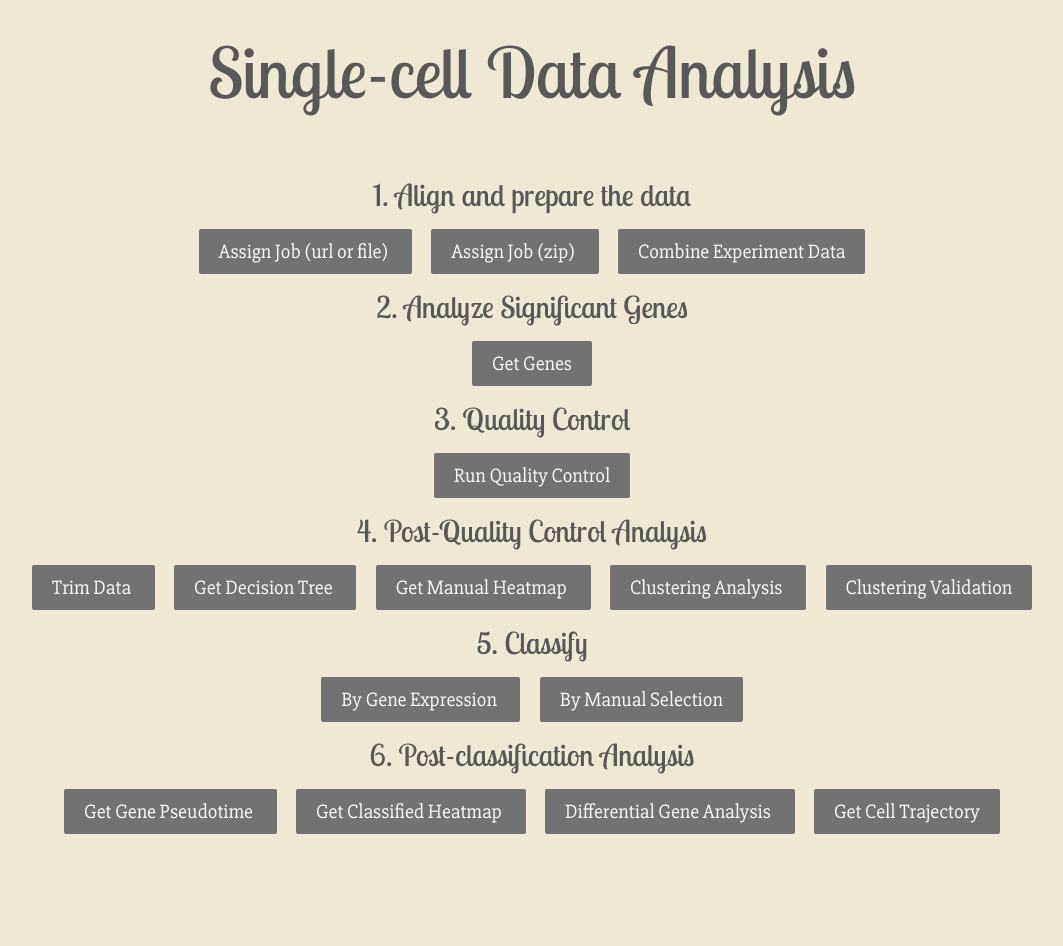
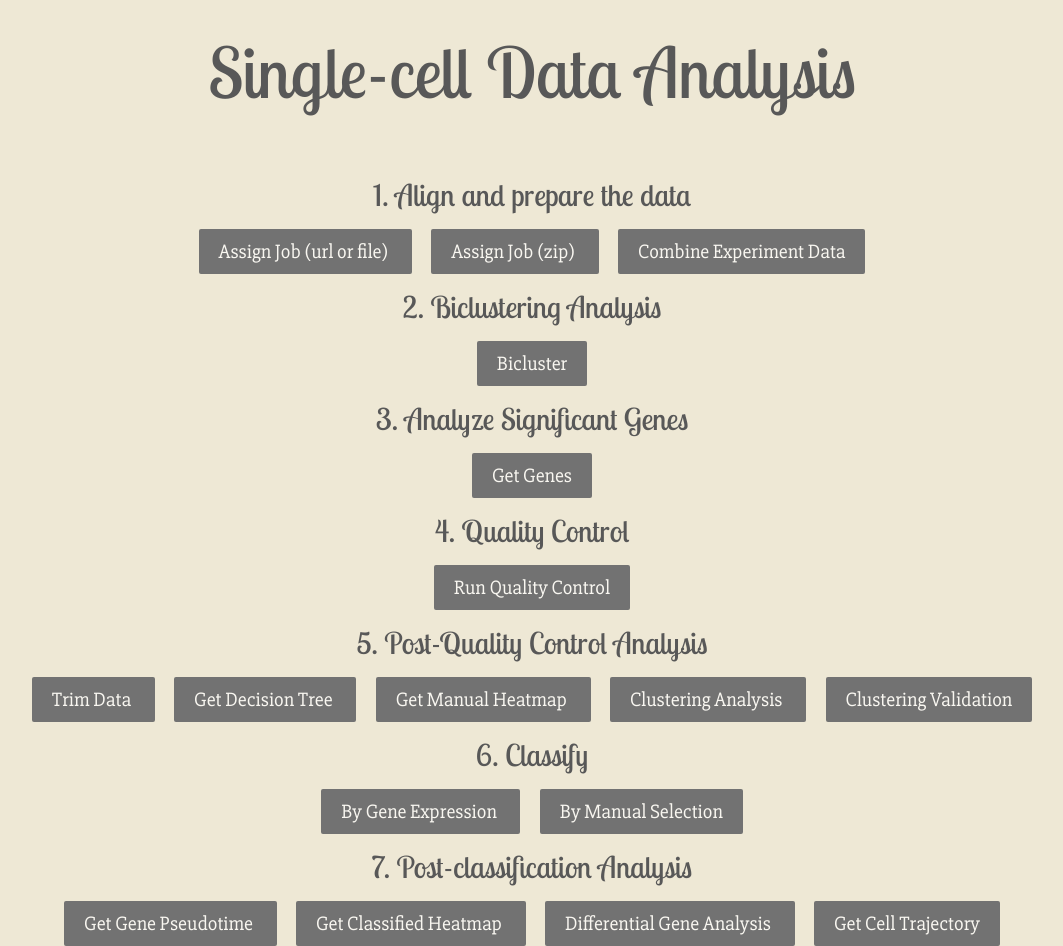
Before and after one commit to nikhil/RAS, a Flask app: page /single_cell_rna in a window 1280 px wide. Shown: the whole page, without its empty margins (108-1171 px from the left). Before the commit the page ends 834 px from the top, so only its background shows below. Run offline with Flask 2, Linux system fonts and the light colour scheme.

Commit message:
feat: Added biclustering function
- RAS is able to convert fpkm expression tables into cef format
- Input data gives users access to the number of genes and depth parameters
- Output page includes tables and a download link to the clustered cef file

```diff
--- a/app.py
+++ b/app.py
@@ -152,6 +152,25 @@ def convert_file_to_html_table(file_name):
 			for single_element in line_elements:
 				html_file = html_file + '<td>'+str(single_element)+'</td>'
 			html_file = html_file + '</tr>'
+	html_file = html_file + '</table>'
+	return html_file
+
+def convert_tab_str_to_html_table(header_line,tab_str):
+	html_file = '<table class="pure-table pure-table-striped" style="table-layout: fixed; width: 100%;">'
+	html_file = html_file + '<tr>'
+	header_name_list = ['#'] + header_line.split('\t')
+	for single_header in header_name_list:
+		html_file = html_file + '<th>'+str(single_header)+'</th>'
+	html_file = html_file + '</tr>'
+	count = 0
+	row_list = tab_str.split('\n')
+	for single_row in row_list:
+		line_elements = single_row.split('\t')
+		html_file = html_file + '<tr><td>'+str(count)+'</td>'
+		for single_element in line_elements:
+			html_file = html_file + '<td>'+str(single_element)+'</td>'
+		count = count + 1
+		html_file = html_file + '</tr>'
 	html_file = html_file + '</table>'
 	return html_file
 
@@ -516,7 +535,65 @@ def get_normalized_folder_data():
 	send_email(user_info_dict['user_email'],RAS_email_address,'Normalized Experiment Scheduled ID: '+str(experiment_id),email_body)
 	html_body = 'This is a confirmation message that your experiment has been scheduled. The id for your experiment is ' + str(experiment_id) +'. A confirmation email has been sent out to '+user_info_dict['user_email']
 	return render_template('success.html',success_text=html_body)
-
+@app.route('/analyze/bicluster',methods=['GET'])
+def get_info_for_bicluster():
+	return render_template('input_data_bicluster.html')
+@app.route('/analyze/bicluster',methods=['POST'])
+def get_bicluster():
+	experiment_id = request.form['experiment_id']
+	num_genes = request.form['num_genes']
+	depth = request.form['depth']
+	folder_path = original_directory+'/data/normalize/'+str(experiment_id)+'/cnout'
+	if os.path.isdir(folder_path) == False:
+		return render_template('error.html',error_text='The experiment id is invalid or did not finish yet')
+	line_num = 0
+	row_data = []
+	fpkm_file_path = folder_path+'/genes.fpkm_table'
+	cef_file_path = folder_path+'/expression.cef'
+	output_file_path = folder_path+'/expression_clustered.cef'
+	with open(fpkm_file_path) as gene_express_file:
+		for single_line in gene_express_file:
+			single_line_list = single_line.split()
+			if line_num == 0:
+				sample_names = single_line_list[1:]
+			else:
+				single_row = single_line_list[0] +'\t\t'+'\t'.join(single_line_list[1:]) +'\n'
+				row_data.append(single_row)
+			line_num = line_num + 1
+	cef_file = 'CEF\t1\t1\t1\t'+str(len(single_row))+'\t'+str(len(sample_names))+'\t0\n'
+	cef_file = cef_file + 'Epression_file\t'+fpkm_file_path+'\n'
+	cef_file = cef_file + '\t' + 'Sample\t' + '\t'.join(sample_names)+'\n'
+	cef_file = cef_file + 'Gene\n'
+	cef_file = cef_file + ''.join(row_data)
+	with open(cef_file_path,'w') as genes_output:
+		genes_output.write(cef_file)
+	subprocess.Popen(['backspin','-i',cef_file_path,'-o',output_file_path,'-f',str(num_genes),'-d',str(depth)],cwd=folder_path).wait()
+	experiment_static_folder = original_directory+'/static/data/normalize/'+str(experiment_id)+'/'
+	shutil.copy(output_file_path,experiment_static_folder)
+	bicluster_table = ''
+	header_line = []
+	cluster_lists = []
+	with open(output_file_path) as bicluster_file:
+		bicluster_file.readline()
+		bicluster_file.readline()
+		samples_line = bicluster_file.readline()
+		samples_line_split = samples_line.split()
+		header_line.append(samples_line_split[0])
+		cluster_lists.append(samples_line_split[1:])
+		for single_line in bicluster_file:
+			single_line_split = single_line.split()
+			if single_line_split[0] != 'Gene':
+				header_line.append(single_line_split[0][:-6])
+				cluster_lists.append(single_line_split[1:])
+			else:
+				break
+		combined_cols = map('\t'.join,zip(*cluster_lists))
+		table_tab_str = '\n'.join(combined_cols)
+		header_line_tab = '\t'.join(header_line)
+	html_table = convert_tab_str_to_html_table(header_line_tab,table_tab_str)
+	output_link = '/static/data/normalize/'+str(experiment_id)+'/expression_clustered.cef'
+	output_name = experiment_id+'_expression_clustered.cef'
+	return render_template('show_bicluster.html',link=output_link,link_name=output_name,html_table=html_table)
 @app.route('/analyze/cluster',methods=['GET'])
 def get_info_for_cluster():
 	return render_template('input_data_cluster.html')
--- a/requirements.txt
+++ b/requirements.txt
@@ -1,3 +1,5 @@
+appdirs==1.4.3
+backspinpy==0.2.0
 beautifulsoup4==4.5.1
 bx-python==0.7.3
 click==6.7
@@ -7,12 +9,14 @@ enum-compat==0.0.2
 enum34==1.1.6
 filelock==2.0.7
 Flask==0.12
+future==0.16.0
 greenlet==0.4.12
 itsdangerous==0.24
 Jinja2==2.9.4
 MarkupSafe==0.23
 matplotlib==1.5.3
 numpy==1.11.2
+packaging==16.8
 psutil==5.1.3
 pydotplus==2.0.2
 pymongo==3.4.0
--- a/templates/single_cell_page.html
+++ b/templates/single_cell_page.html
@@ -16,16 +16,21 @@
 </span>
 <br>
 <br>
-<span class='smalltitle'>2. Analyze Significant Genes<br>
+<span class='smalltitle'>2. Biclustering Analysis<br>
+<a class="pure-button" href="{{ url_for('get_info_for_bicluster') }}"> Bicluster </a>
+</span>
+<br>
+<br>
+<span class='smalltitle'>3. Analyze Significant Genes<br>
 <a class="pure-button" href="{{ url_for('get_info_experiment_id') }}"> Get Genes </a>
 </span>
 <br>
 <br>
-<span class='smalltitle'>3. Quality Control<br>
+<span class='smalltitle'>4. Quality Control<br>
 <a class="pure-button" href="{{ url_for('get_info_quality_control_id') }}"> Run Quality Control </a>
 </span>
 <br><br>
-<span class='smalltitle'>4. Post-Quality Control Analysis<br>
+<span class='smalltitle'>5. Post-Quality Control Analysis<br>
 <a class="pure-button" href="{{ url_for('get_info_trim_id') }}"> Trim Data </a>&nbsp;&nbsp;
 <a class="pure-button" href="{{ url_for('get_info_decision_tree_id') }}"> Get Decision Tree </a>&nbsp;&nbsp;
 <a class="pure-button" href="{{ url_for('get_info_manual_differential_heatmap_id') }}"> Get Manual Heatmap </a>&nbsp;&nbsp;
@@ -33,12 +38,12 @@
 <a class="pure-button" href="{{ url_for('get_info_for_cluster_multiple') }}"> Clustering Validation </a>
 </span>
 <br><br>
-<span class='smalltitle'>5. Classify<br>
+<span class='smalltitle'>6. Classify<br>
 <a class="pure-button" href="{{ url_for('get_info_for_classify') }}"> By Gene Expression </a>&nbsp;&nbsp;
 <a class="pure-button" href="{{ url_for('get_info_manual_classification_id') }}"> By Manual Selection </a>
 </span>
 <br><br>
-<span class='smalltitle'>6. Post-classification Analysis<br>
+<span class='smalltitle'>7. Post-classification Analysis<br>
 <a class="pure-button" href="{{ url_for('get_info_for_cell_pseudotime') }}"> Get Gene Pseudotime </a>&nbsp;&nbsp;
 <a class="pure-button" href="{{ url_for('get_info_differential_heatmap') }}"> Get Classified Heatmap </a>&nbsp;&nbsp;
 <a class="pure-button" href="{{ url_for('get_info_cell_genes') }}"> Differential Gene Analysis </a>&nbsp;&nbsp;
```
Also changed, not shown: templates/input_data_bicluster.html (added, +15 -0 lines), templates/show_bicluster.html (added, +18 -0 lines).
